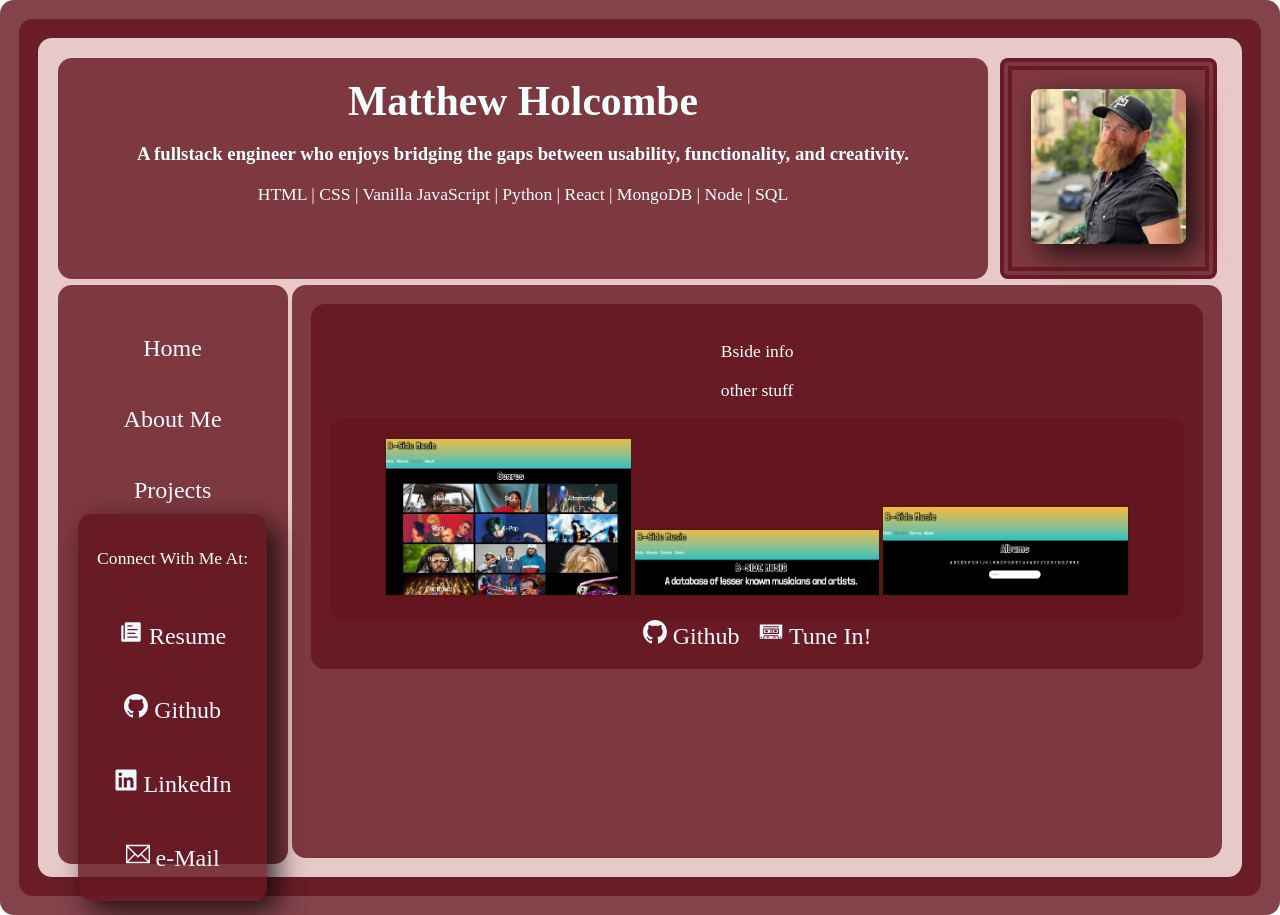
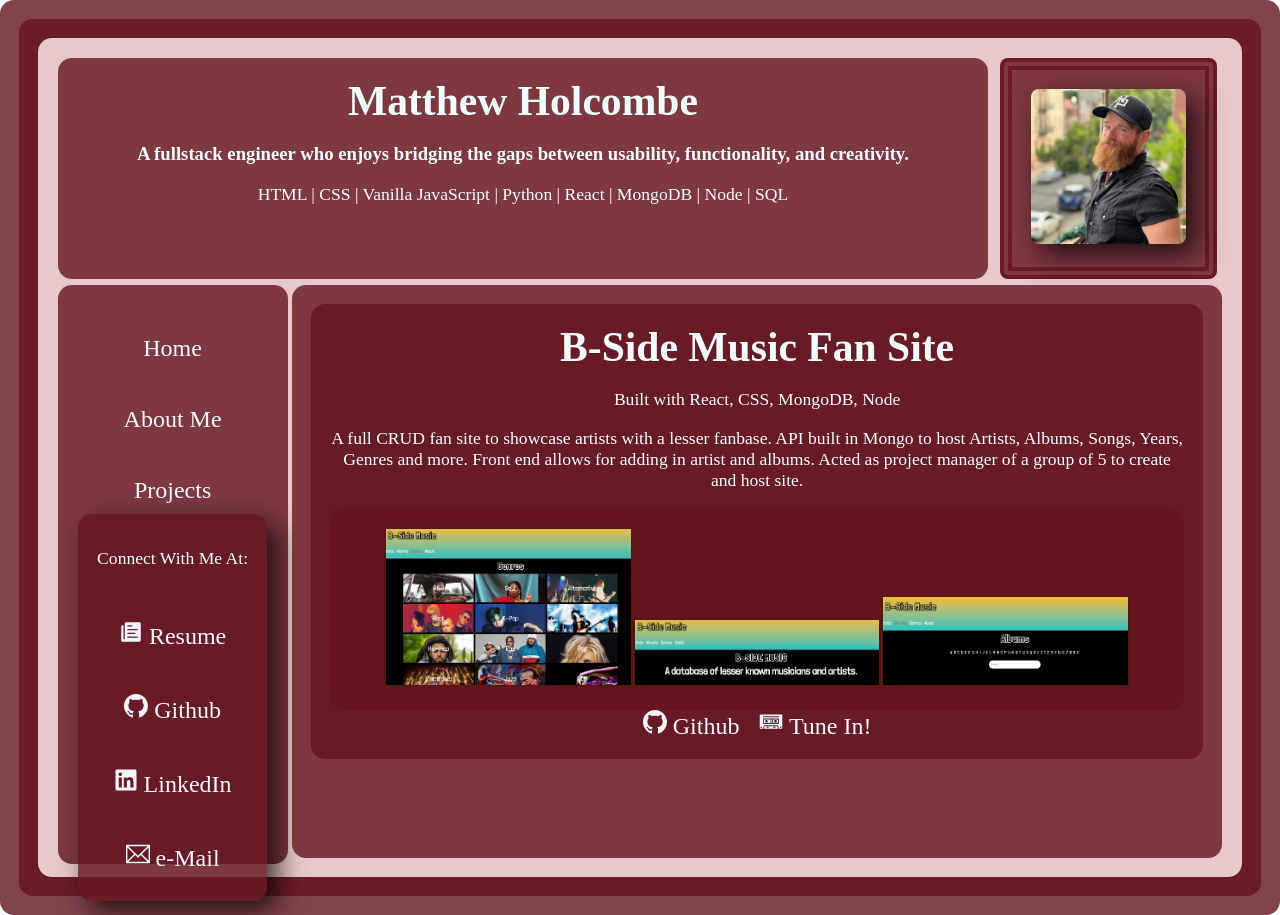
Before and after one commit to mholcombe93/mh-protfolio-v2, a React (Create React App) app: page /BSide in a window 1280 px wide. Built offline with nearby package versions, Linux system fonts and the light colour scheme.

Commit message:
pre netlify host

```diff
--- a/src/Screens/BSide.jsx
+++ b/src/Screens/BSide.jsx
@@ -10,9 +10,14 @@ function BSide() {
 
   return (
     <div className="Bio_content">
-      <p className='Home_text'>  Bside  info </p>
+      <h1 className='Home_text'>  B-Side Music Fan Site </h1>
       <break></break>
-      <p className='Home_text'> other stuff  </p>
+       <p className="Home_text"> Built with React, CSS, MongoDB, Node </p>
+      <p>
+        {" "}
+        A full CRUD fan site to showcase artists with a lesser fanbase. API built in Mongo to host Artists, Albums, Songs, Years, Genres and more.
+        Front end allows for adding in artist and albums. Acted as project manager of a group of 5 to create and host site.
+      </p>
       <div className="Pics_Container">
         <img src={BSideGenre} alt="Drag Race Board" className="DR_Project_Pic" />
         <img src={BSideHome} alt="Drag Race Board" className="DR_Project_Pic" />
--- a/src/Screens/Shills.jsx
+++ b/src/Screens/Shills.jsx
@@ -11,7 +11,7 @@ function Shills() {
     <div className="Bio_content">
     <h1 className="Home_text"> Shills Twitter Clone Project </h1>
     <break></break>
-    <p className="Home_text"> Built with React, CSS , Tailwinds, Django Rest, Python </p>
+    <p className="Home_text"> Built with React, CSS , Tailwinds, Python, Django Rest, SQL </p>
     <p>
       {" "}
         A mock of Twitter based on the finance industry, a place to share all your financial secrets. Backend built with Django Rest using user authentication stored in cookies.
@@ -25,7 +25,7 @@ function Shills() {
 
     <a
       className="Find_Me_Link"
-      href="https://github.com/mholcombe93/Drag-Race-Jeoprady-Trivia"
+      href="https://github.com/SEI-Buffleheads/twitter-clone-frontend"
       target={"_blank"}
       rel="noreferrer"
     >
@@ -33,7 +33,7 @@ function Shills() {
     </a>
     <a
       className="Find_Me_Link"
-      href="https://drag-race-jeopardy.netlify.app/"
+      href="https://shill-social.netlify.app/"
       target={"_blank"}
       rel="noreferrer"
     >
```
